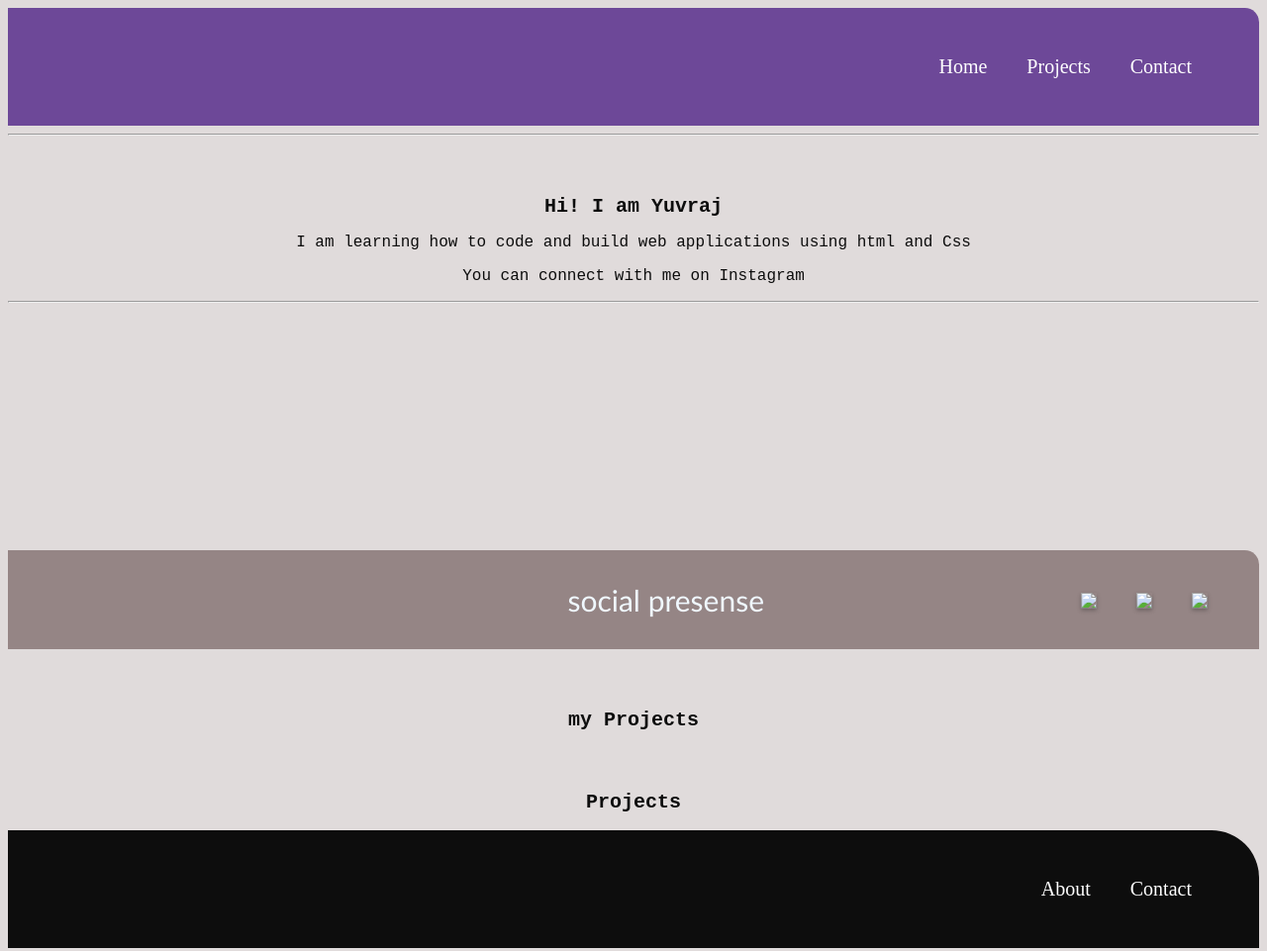
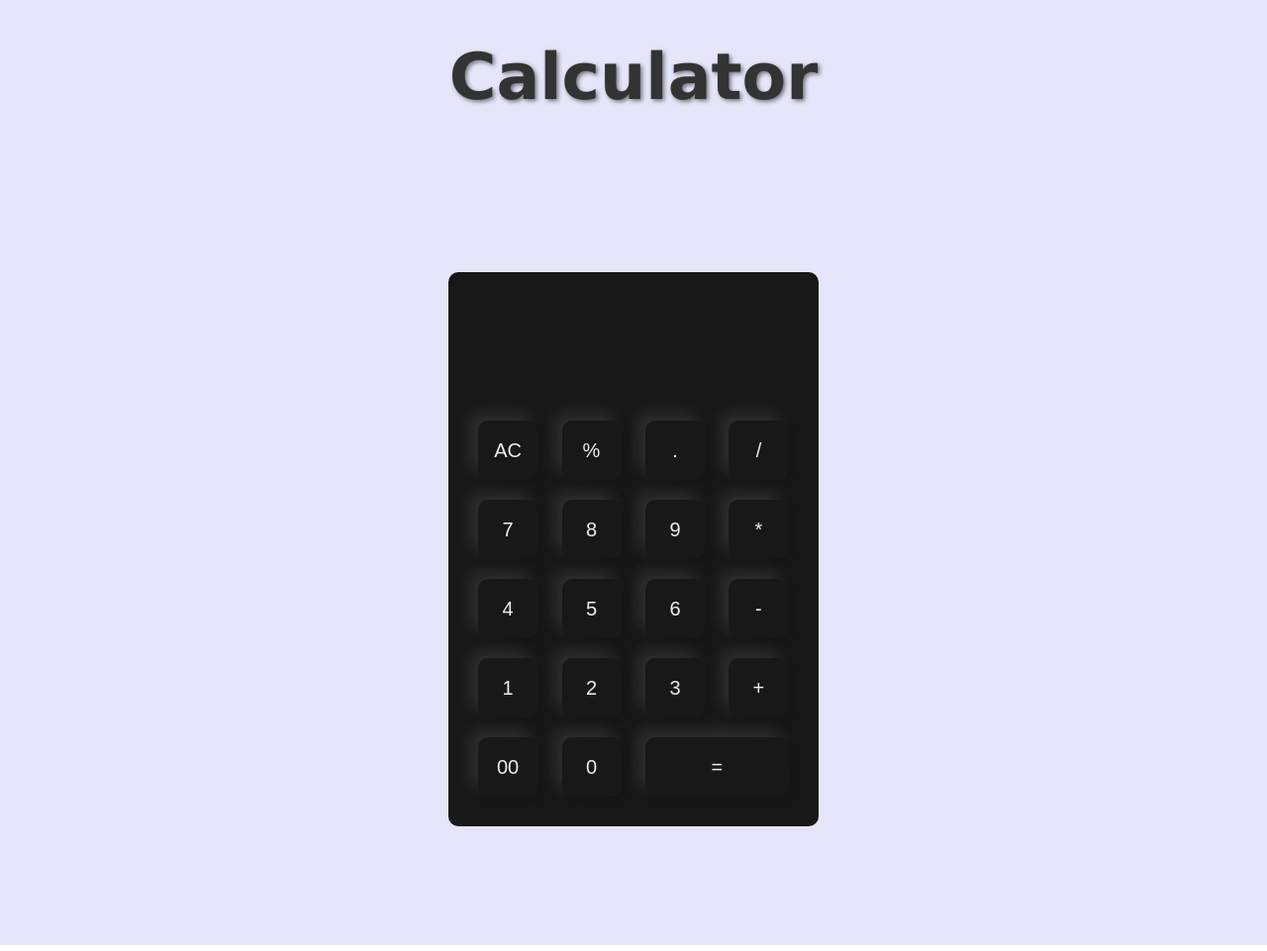
Before and after one commit to Yuvrajbhagyedh/portfolio-yuvraj, a plain HTML site: page index.html in a window 1280 px wide. Shown: the whole page at 99% size. Drawn offline with Linux system fonts and the light colour scheme.

Commit message:
Add files via upload

```diff
--- a/index.html
+++ b/index.html
@@ -2,66 +2,55 @@
 <html lang="en">
   <head>
     <meta charset="UTF-8" />
-    <meta name="viewport" content="width=devicewidth, initial-scale=1.8" />
-    <title>Yuvraj k</title>
-    <link rel="stylesheet" type="text/css" href="mine.css" />
+    <meta http-equiv="X-UA-Compatible" content="IE=edge" />
+    <meta name="viewport" content="width=device-width, initial-scale=1.0" />
+    <title>Document</title>
+    <link rel="stylesheet" href="style.css" />
   </head>
-
   <body>
-
-    <main>
-      <header>
-
-        <nav>
-          <ul>
-            <li><a href="index.html">Home</a></li>
-            <li><a href="project.html">Projects</a></li>
-            <li><a href="#">Contact</a></li>
-          </ul>
-        </nav>
-
-      </header>
-      <hr />
-
-     <h1>Hi! I am Yuvraj</h1>
-      <p>
-        I am learning how to code and build web applications using html and Css
-      </p>
-      <p>You can connect with me on Instagram</p>
-
-    </main>
-
-    <hr />
-    <footer>
-      <div class="foot">social presense</div>
-      <div>
-      <nav class="in">
-        <ul>
-          <li><a href="#" ><img src="image/linkedin.png" width="50"></a></li>
-          <li><a href="#"><img src="image/github.png" width="50"></a></li>
-          <li><a href="#"><img src="image/instagram.svg" width="50"></a></li>
-        </ul>
-      </nav>
+    <h1 class="three-d-font">Calculator</h1>
+    <div class="container">
+      <div class="calculator">
+        <form>
+          <div class="view">
+            <input type="text" name="display" />
+          </div>
+          <div>
+            <input type="button" value="AC" onclick="display.value='' " />
+            <input type="button" value="%" onclick="display.value+='%'" />
+            <input type="button" value="." onclick="display.value+='.'" />
+            <input type="button" value="/" onclick="display.value+='/' " />
+          </div>
+          <div>
+            <input type="button" value="7" onclick="display.value+='7'" />
+            <input type="button" value="8" onclick="display.value+='8'" />
+            <input type="button" value="9" onclick="display.value+='9'" />
+            <input type="button" value="*" onclick="display.value+='*' " />
+          </div>
+          <div>
+            <input type="button" value="4" onclick="display.value+='4'" />
+            <input type="button" value="5" onclick="display.value+='5' " />
+            <input type="button" value="6" onclick="display.value+='6'" />
+            <input type="button" value="-" onclick="display.value+='-'" />
+          </div>
+          <div>
+            <input type="button" value="1" onclick="display.value+='1'" />
+            <input type="button" value="2" onclick="display.value+='2'" />
+            <input type="button" value="3" onclick="display.value+='3'" />
+            <input type="button" value="+" onclick="display.value+='+'" />
+          </div>
+          <div>
+            <input type="button" value="00" onclick="display.value='00'" />
+            <input type="button" value="0" onclick="display.value+='0'" />
+            <input
+              class="equal"
+              type="button"
+              value="="
+              onclick="display.value=eval(display.value)"
+            />
+          </div>
+        </form>
       </div>
-      </div>
-
-    </footer>
-    <div class="pro">
-
-      <main>
-        <h1>my Projects</h1>
-      </main>
-    <section class="menu">
-      <h1>Projects</h1>
-      <nav class="cafe">
-        <ul>
-          <li><a href="index.html"></a></li>
-          <li><a href="#">About</a></li>
-          <li><a href="#">Contact</a></li>
-        </ul>
-      </nav>
-
-    </section>
     </div>
   </body>
 </html>
--- /dev/null
+++ b/style.css
@@ -0,0 +1,72 @@
+* {
+  margin: 0;
+  padding: 0;
+  font-family: "poppins", sans-serif;
+  box-sizing: border-box;
+}
+.container {
+  width: 100%;
+  height: 100vh;
+  background: lavender;
+  display: flex;
+  justify-content: center;
+  align-items: center;
+}
+.calculator {
+  background: rgb(24, 24, 24);
+  padding: 20px;
+  border-radius: 10px;
+}
+.calculator form input {
+  border: 0;
+  outline: 0;
+  width: 60px;
+  height: 60px;
+  border-radius: 10px;
+  box-shadow: -8px -8px 15px rgba(255, 255, 255, 0.1),
+    5px 5px 15px rgba(0, 0, 0, 0.2);
+  background: transparent;
+  font-size: 20px;
+  color: #f1eded;
+  cursor: pointer;
+  margin: 10px;
+}
+form .view {
+  display: flex;
+  justify-content: flex-end;
+  margin: 20px 0;
+}
+
+form .view input {
+  text-align: right;
+  flex: 1;
+  font-size: 45px;
+  box-shadow: none;
+}
+form input.equal {
+  width: 145px;
+}
+
+.three-d-font {
+  padding: 40px;
+  text-align: center;
+  background-color: lavender;
+  font-family: "verdana", sans-serif;
+  font-size: 65px;
+  color: #333;
+  text-shadow: 2px 2px 4px rgba(0, 0, 0, 0.5);
+  perspective: 1000px;
+}
+
+.three-d-font::after {
+  content: attr(data-text);
+  position: absolute;
+  top: 0;
+  left: 0;
+  color: #fff;
+  transform: translateZ(-50px);
+}
+
+.three-d-font:hover::after {
+  text-shadow: none;
+}
```
